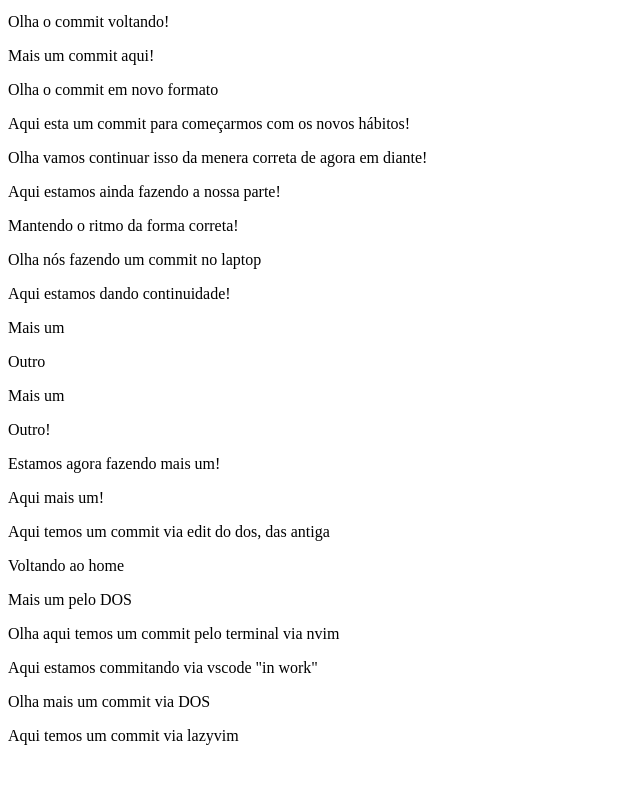
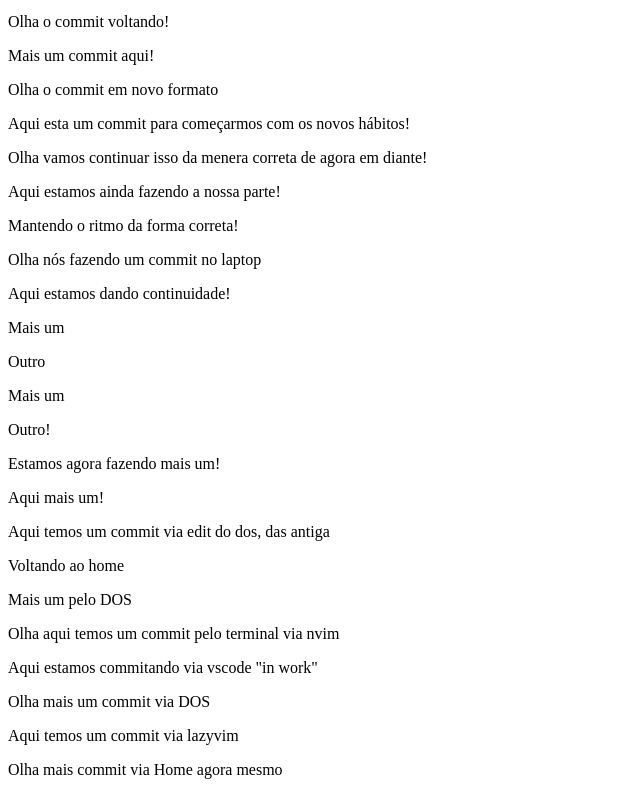
Before and after one commit to anderson-campos-lopes/xplaynet, a plain HTML site: page index.html in a window 1280 px wide. Shown: the part 5684-6479 px from the top of the page, without its empty margins (0-640 px from the left). Before the commit the page ends 6445 px from the top, so only its background shows below. Drawn offline with Linux system fonts and the light colour scheme.

Commit message:
22112026_Home

```diff
--- a/index.html
+++ b/index.html
@@ -242,6 +242,7 @@
     <p>Aqui estamos commitando via vscode "in work"</p>
     <p>Olha mais um commit via DOS</p>
     <p>Aqui temos um commit via lazyvim</p>
+    <p>Olha mais commit via Home agora mesmo</p>
   </body>
   <script src="script.js"></script>
 </html>
```
